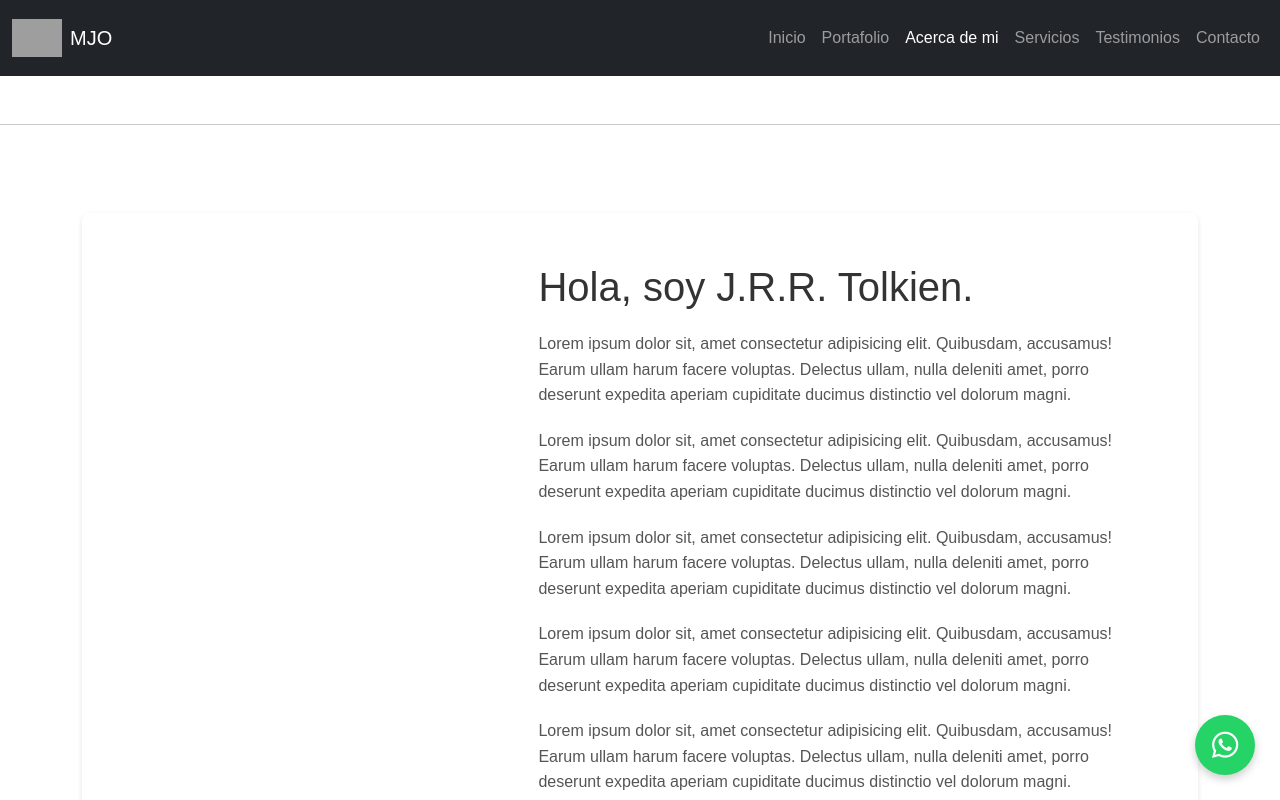
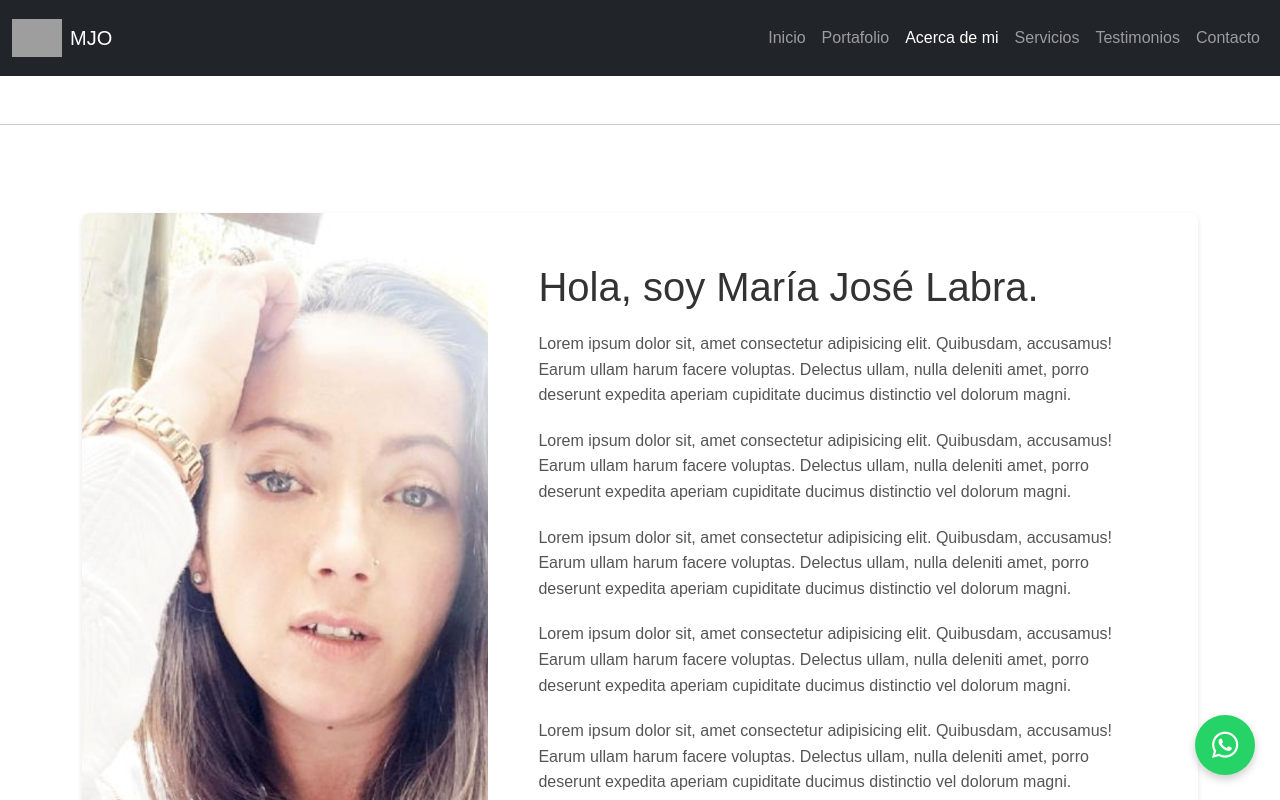
Before and after one commit to JKesari86/MJO, a React (Vite) app in the folder MJO/: page /acerca-de-mi in a window 1280 px wide. Built offline with nearby package versions, Linux system fonts and the light colour scheme; grey boxes are pictures that could not be loaded.

Commit message:
Se actualiza foto de perfil de la diseñadora y la pagina de Acerca de mi

```diff
--- a/MJO/src/pages/AboutMePage.jsx
+++ b/MJO/src/pages/AboutMePage.jsx
@@ -1,27 +1,27 @@
+// src/pages/AboutMePage.jsx
+
 import React from 'react';
-import './AboutMePage.css'; // ¡Importa tu archivo CSS aquí!
+import './AboutMePage.css';
+import { Link } from 'react-router-dom';
+// IMPORTA LA IMAGEN DE PERFIL LOCALMENTE
+import profileImage from '../assets/images/profile.jpg'; // Asegúrate de que esta ruta y nombre de archivo sean correctos
 
 function AboutMePage() {
   return (
-    // Hemos eliminado el div "my-5" original y lo hemos reemplazado con la estructura principal de la sección About Me
-    // para que los estilos de AboutMePage.css controlen el margen y el contenedor principal.
     <div className="about-me-section">
-      {/* Columna de la imagen */}
-      <div className="profile-image-container">
-        {/*
-          La imagen de fondo se define en el CSS externo (AboutMePage.css)
-          Asegúrate de que la ruta de la imagen en tu CSS sea correcta (ej. url('/images/your-profile-picture.jpg') si está en public)
-          O si la importas directamente en JSX:
-          import profilePic from '../assets/your-profile-picture.jpg';
-          <img src={profilePic} alt="Tu foto de perfil" style={{ display: 'none' }} /> // Ocultar si solo es para que Webpack la procese
-        */}
+      <div
+        className="profile-image-container"
+        // APLICA LA IMAGEN COMO ESTILO EN LÍNEA USANDO LA VARIABLE IMPORTADA
+        style={{ backgroundImage: `url(${profileImage})` }}
+      >
+        {/* La imagen de fondo ahora se define aquí en JSX */}
+        {/* No se necesita una etiqueta <img> aquí si solo es para el fondo */}
       </div>
 
-      {/* Columna del contenido de texto */}
       <div className="about-me-content-container">
-        <h1>Hola, soy J.R.R. Tolkien.</h1>
+        <h1>Hola, soy María José Labra.</h1>
         <p>
-                    Lorem ipsum dolor sit, amet consectetur adipisicing elit. Quibusdam,
+          Lorem ipsum dolor sit, amet consectetur adipisicing elit. Quibusdam,
           accusamus! Earum ullam harum facere voluptas. Delectus ullam, nulla
           deleniti amet, porro deserunt expedita aperiam cupiditate ducimus
           distinctio vel dolorum magni.
@@ -50,8 +50,7 @@ function AboutMePage() {
           deleniti amet, porro deserunt expedita aperiam cupiditate ducimus
           distinctio vel dolorum magni.
         </p>
-        {/* En React, si usas React Router, usarías <Link> en lugar de <a> */}
-        <a href="/contacto" className="contact-button">Contact Me</a>
+        <Link to="/contacto" className="contact-button">Contact Me</Link>
       </div>
     </div>
   );
```
Also changed, not shown: MJO/src/assets/images/profile.jpg (added).
